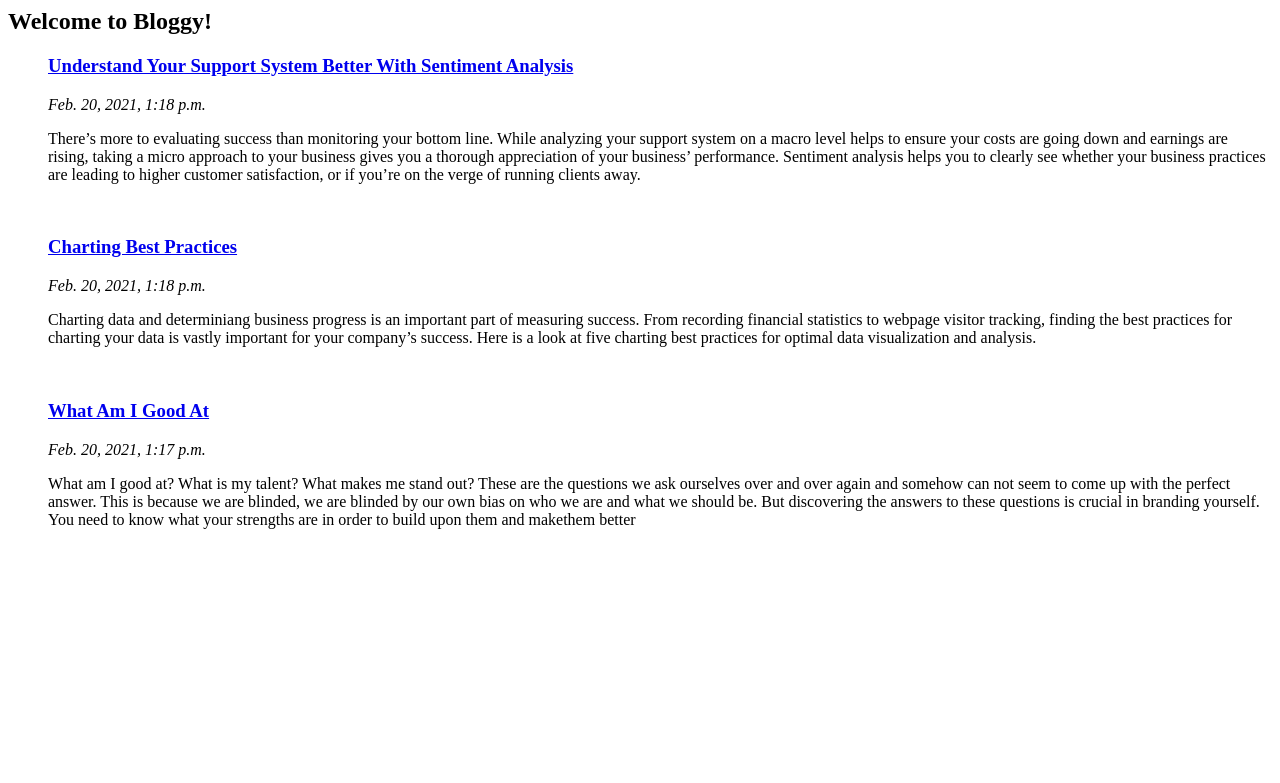
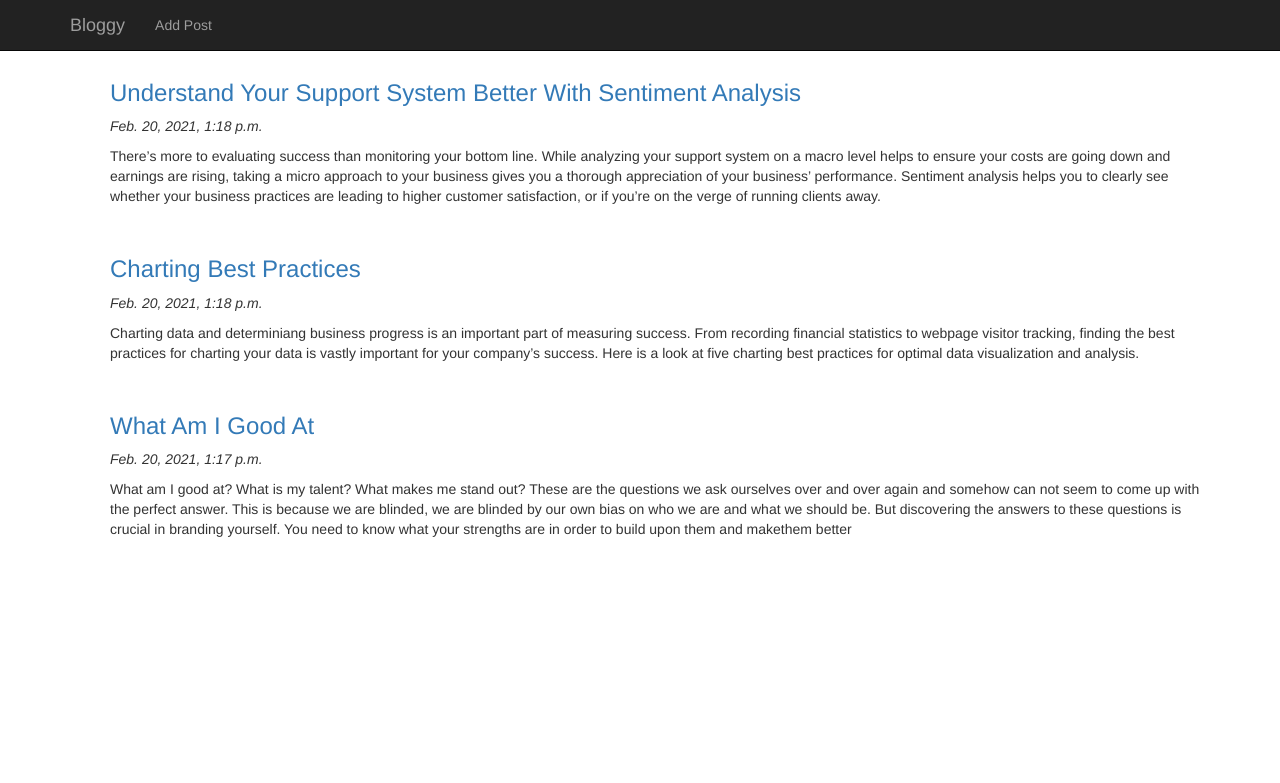
Before and after one commit to nRookie/python, a Django app: page /blog/ in a window 1280 px wide. Shown: the top 783 px of the page. Run offline with Django 3.2, Linux system fonts and the light colour scheme; data comes from the database, SQL or seed files in the repository; some libraries are stand-ins or nearby versions.

Commit message:
feat(bloggy): add templates.

```diff
--- /dev/null
+++ b/django/django-bloggy/bloggy_project/templates/_base.html
@@ -0,0 +1,65 @@
+<!DOCTYPE html>
+<html lang="en">
+ <head>
+   <meta charset="utf-8">
+   <title>Bloggy: a blog app</title>
+   <meta name="viewport" content="width=device-width, initial-scale=1.0">
+   <meta name="description" content="">
+   <meta name="author" content="">
+
+   <!-- Le styles -->
+   <link href="https://maxcdn.bootstrapcdn.com/bootswatch/3.3.5/yeti/bootstrap.min.css" rel="stylesheet">
+   <style>
+     body {
+       padding-top: 60px; /* 60px to make the container go all the way to the bottom of the topbar */
+     }
+   </style>
+   <script src="http://code.jquery.com/jquery-1.11.0.min.js" type="text/javascript"></script>
+    {% block extrahead %}
+    {% endblock %}
+   <script type="text/javascript">
+    $(function(){
+      {% block jquery %}
+      {% endblock %}
+    });
+   </script>
+ </head>
+
+ <body>
+
+    <div class="navbar navbar-inverse navbar-fixed-top" role="navigation">
+      <div class="container">
+        <div class="navbar-header">
+          <button type="button" class="navbar-toggle" data-toggle="collapse" data-target=".navbar-collapse">
+            <span class="sr-only">Toggle navigation</span>
+            <span class="icon-bar"></span>
+            <span class="icon-bar"></span>
+            <span class="icon-bar"></span>
+          </button>
+          <a class="navbar-brand" href="/blog">Bloggy</a>
+        </div>
+        <div class="collapse navbar-collapse">
+          <ul class="nav navbar-nav">
+            <li><a href="/blog/add_post/">Add Post</a></li>
+          </ul>
+        </div><!--/.nav-collapse -->
+      </div>
+    </div>
+
+   <div id="messages">
+     {% if messages %}
+       {% for message in messages %}
+         <div class="alert alert-{{message.tags}}">
+           <a class="close" data-dismiss="alert">×</a>
+           {{message}}
+         </div>
+       {% endfor %}
+     {% endif %}
+   </div>
+
+   <div class="container">
+   {% block content %}
+   {% endblock %}
+   </div> <!-- /container -->
+ </body>
+</html>
--- a/django/django-bloggy/bloggy_project/templates/blog/index.html
+++ b/django/django-bloggy/bloggy_project/templates/blog/index.html
@@ -1,18 +1,15 @@
-<html>
-<head>
-    <title>Bloggy: a blog app</title>
-</head>
-<body>
-    <h2>Welcome to Bloggy!</h2>
+{% extends '_base.html' %}
+
+{% block content %}
 {% if latest_posts %}
 <ul>
     {% for post in latest_posts %}
-        <h3><a href="/blog/{{ post.url }}">{{ post.title }}</a></h3>
+        <h3><a href="/blog/{{ post.url }}"> {{ post.title }}</a></h3>
         <p><em>{{ post.created_at }}</em></p>
         <p>{{ post.content }}</p>
         <br>
     {% endfor %}
 </ul>
+
 {% endif %}
-</body>
-</html>
+{% endblock %}
```
Also changed, not shown: django/django-bloggy/bloggy_project/templates/blog/post.html (+9 -12 lines). Lines whose indentation alone changed are shown as unchanged.
